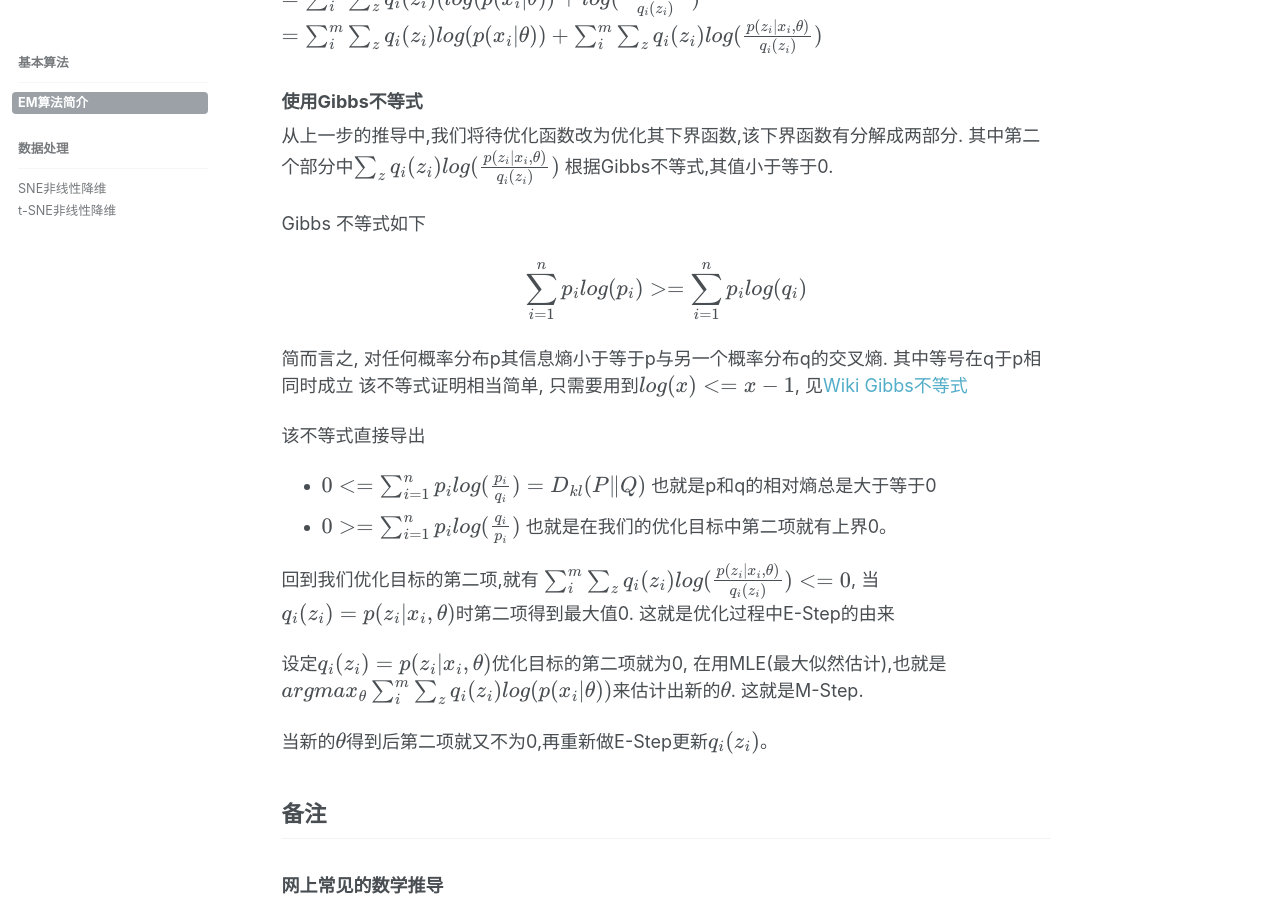
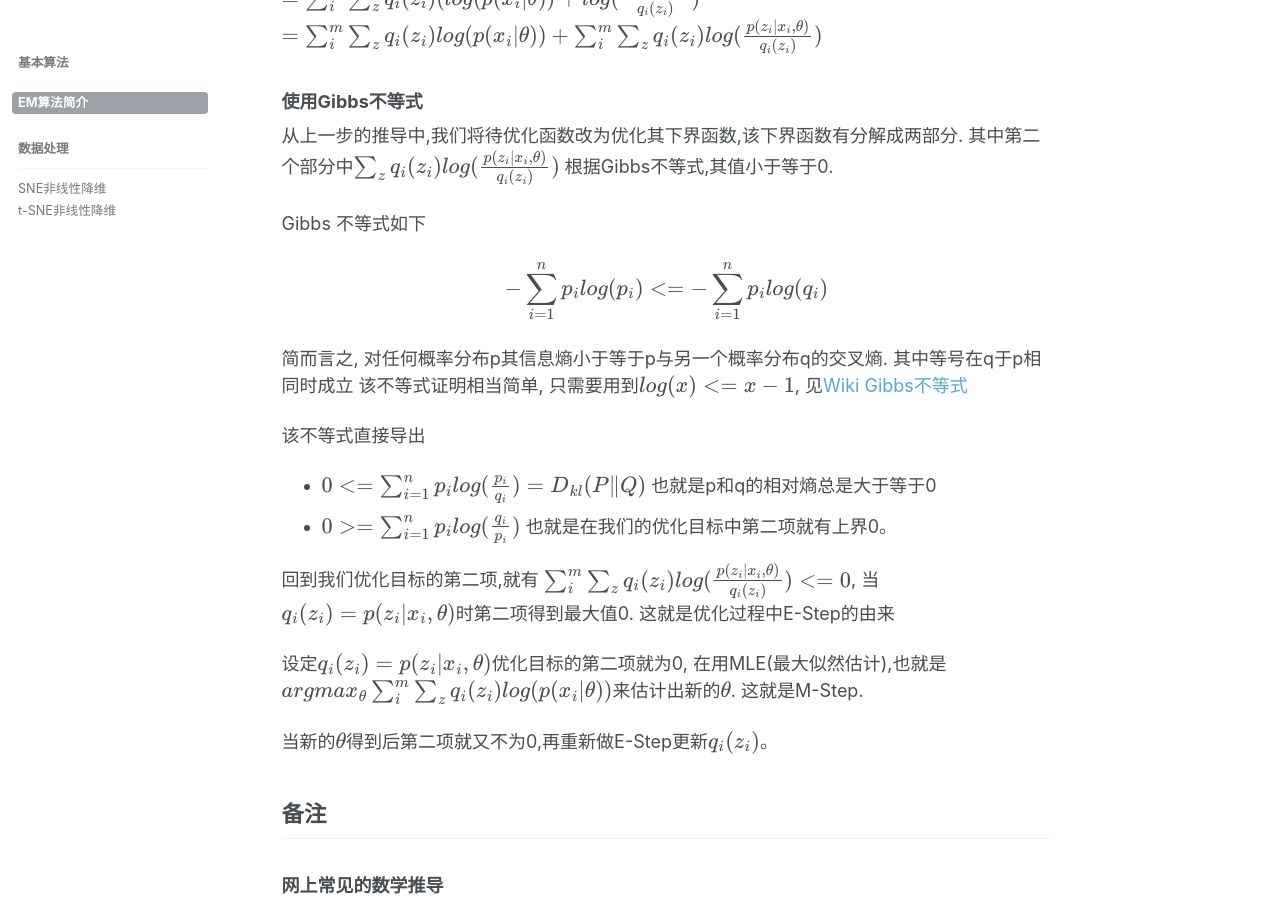
Before and after one commit to lucius-yu/lucius-yu.github.io, a Jekyll site: the page built from _docs/em-algorigthm-introduction.md, in a window 1280 px wide and 900 px high, scrolled down 2587 px. Built offline with Jekyll 4.4.1, drawn with Linux system fonts in a browser that asks for light colours; formulas are drawn with MathJax 3.

Commit message:
minor update

```diff
--- a/_docs/em-algorigthm-introduction.md
+++ b/_docs/em-algorigthm-introduction.md
@@ -79,7 +79,7 @@ $=  \sum_i^m{\sum_z q_i(z_i)}log(p(x_i \vert \theta)) +  \sum_i^m{\sum_z q_i(z_i
 
 Gibbs 不等式如下
 
-$$ \sum_{i=1}^n p_i log(p_i) >= \sum_{i=1}^n p_i log(q_i) $$
+$${-\sum_{i=1}^n p_i log(p_i)} <= {-\sum_{i=1}^n p_i log(q_i)} $$
 
 简而言之, 对任何概率分布p其信息熵小于等于p与另一个概率分布q的交叉熵. 其中等号在q于p相同时成立
 该不等式证明相当简单, 只需要用到$log(x)<=x-1$, 见[Wiki Gibbs不等式](https://en.wikipedia.org/wiki/Gibbs%27_inequality)
```
